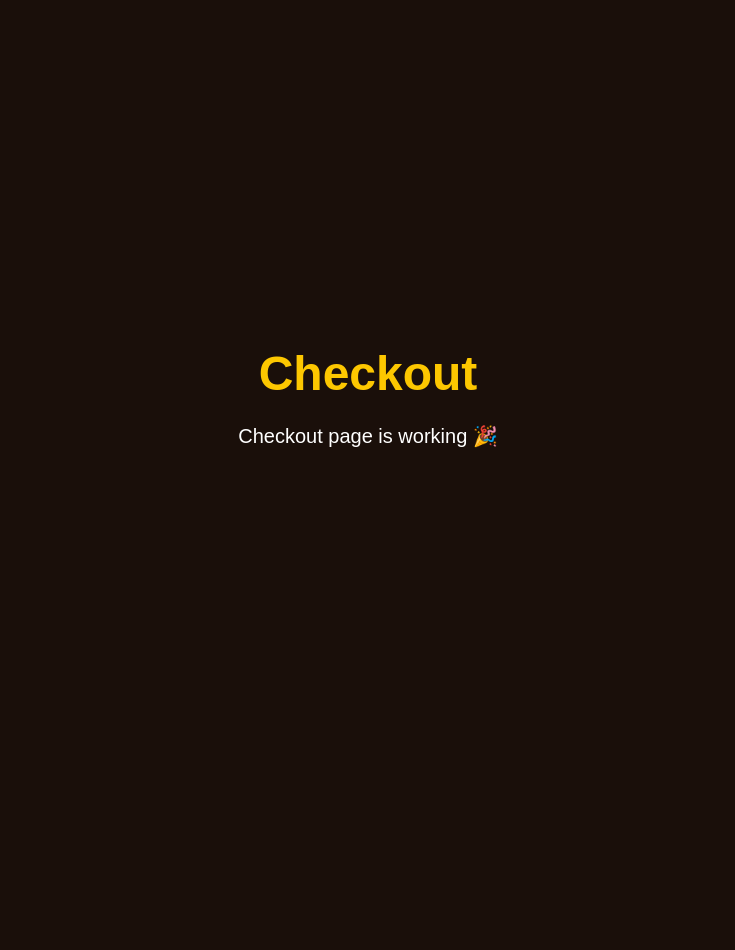
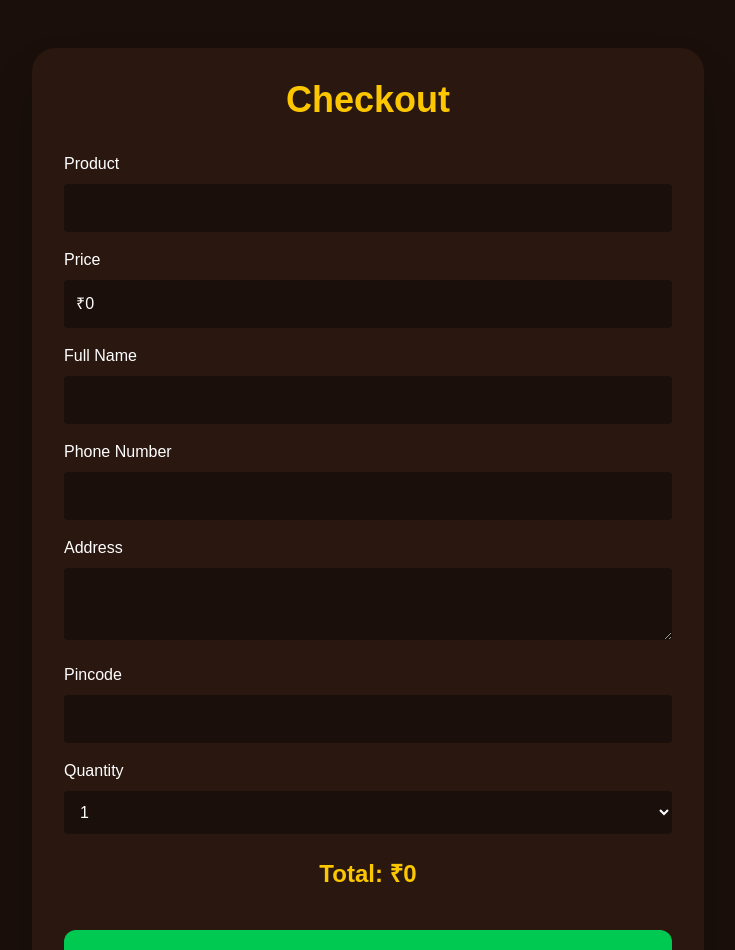
Before and after one commit to craves121/craves-website, a React (Vite) app: page /checkout in a window 1280 px wide. Shown: the top 950 px of the page, without its empty margins (272-1007 px from the left). Before the commit the page ends 800 px from the top, so only its background shows below. Built offline with nearby package versions, Linux system fonts and the light colour scheme.

Commit message:
Added checkout routing

```diff
--- a/src/pages/Checkout.jsx
+++ b/src/pages/Checkout.jsx
@@ -1,15 +1,117 @@
+import { useLocation } from "react-router-dom";
+import { useState } from "react";
+
 export default function Checkout() {
+
+  const { state } = useLocation();
+
+  const product = state?.product || "";
+  const price = Number(state?.price || 0);
+
+  const [name, setName] = useState("");
+  const [phone, setPhone] = useState("");
+  const [address, setAddress] = useState("");
+  const [pincode, setPincode] = useState("");
+  const [quantity, setQuantity] = useState(1);
+
+  const total = price * quantity;
+
   return (
-    <div className="min-h-screen bg-[#1a0f0a] text-white flex items-center justify-center">
-      <div className="text-center">
-        <h1 className="text-5xl font-bold text-yellow-400">
+    <div className="min-h-screen bg-[#1a0f0a] text-white py-12">
+
+      <div className="max-w-2xl mx-auto bg-[#2a1810] rounded-3xl shadow-2xl p-8">
+
+        <h1 className="text-4xl font-bold text-yellow-400 text-center mb-8">
           Checkout
         </h1>
 
-        <p className="mt-6 text-xl">
-          Checkout page is working 🎉
-        </p>
+        <div className="space-y-4">
+
+          <div>
+            <label className="block mb-2">Product</label>
+            <input
+              value={product}
+              readOnly
+              className="w-full p-3 rounded bg-[#1a0f0a]"
+            />
+          </div>
+
+          <div>
+            <label className="block mb-2">Price</label>
+            <input
+              value={`₹${price}`}
+              readOnly
+              className="w-full p-3 rounded bg-[#1a0f0a]"
+            />
+          </div>
+
+          <div>
+            <label className="block mb-2">Full Name</label>
+            <input
+              value={name}
+              onChange={(e)=>setName(e.target.value)}
+              className="w-full p-3 rounded bg-[#1a0f0a]"
+            />
+          </div>
+
+          <div>
+            <label className="block mb-2">Phone Number</label>
+            <input
+              value={phone}
+              onChange={(e)=>setPhone(e.target.value)}
+              className="w-full p-3 rounded bg-[#1a0f0a]"
+            />
+          </div>
+
+          <div>
+            <label className="block mb-2">Address</label>
+            <textarea
+              value={address}
+              onChange={(e)=>setAddress(e.target.value)}
+              className="w-full p-3 rounded bg-[#1a0f0a]"
+            />
+          </div>
+
+          <div>
+            <label className="block mb-2">Pincode</label>
+            <input
+              value={pincode}
+              onChange={(e)=>setPincode(e.target.value)}
+              className="w-full p-3 rounded bg-[#1a0f0a]"
+            />
+          </div>
+
+          <div>
+            <label className="block mb-2">Quantity</label>
+
+            <select
+              value={quantity}
+              onChange={(e)=>setQuantity(Number(e.target.value))}
+              className="w-full p-3 rounded bg-[#1a0f0a]"
+            >
+              <option value={1}>1</option>
+              <option value={2}>2</option>
+              <option value={3}>3</option>
+              <option value={5}>5</option>
+            </select>
+
+          </div>
+
+          <div className="text-2xl font-bold text-yellow-400 text-center mt-6">
+            Total: ₹{total}
+          </div>
+
+          <button
+            className="w-full bg-green-500 hover:bg-green-600 py-4 rounded-xl text-xl font-bold mt-6"
+          >
+            Proceed to Payment
+          </button>
+
+        </div>
+
       </div>
+
     </div>
   );
+
 }
```
